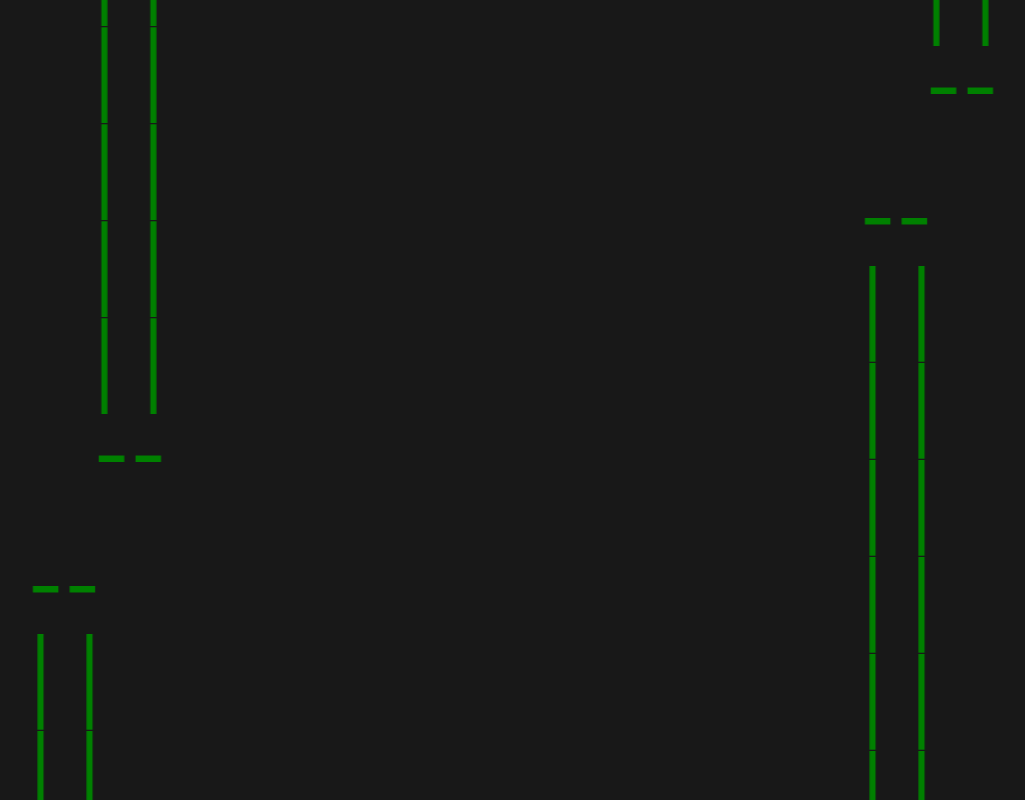
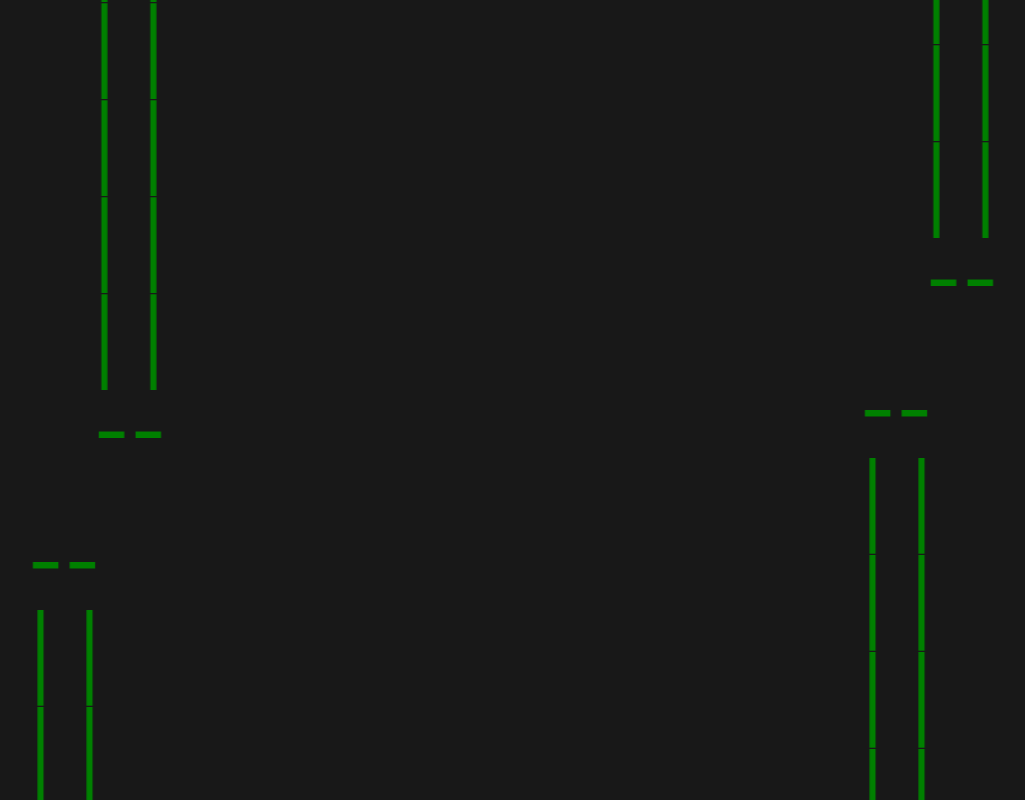
Before and after one commit to kruserr/budget-flappy-bird-engine, a React (Create React App) app: page / in a window 1280 px wide. Shown: the whole page, without its empty margins (92-1117 px from the left). Built offline with nearby package versions, Linux system fonts and the light colour scheme.

Commit message:
#25: added PipeSet

```diff
--- a/src/index.js
+++ b/src/index.js
@@ -188,18 +188,28 @@ function Pipe(props)
   );
 }
 
-function getRandomInt(min, max)
+function PipeSet(props)
 {
-  min = Math.ceil(min);
-  max = Math.floor(max);
-  return Math.floor(Math.random() * (max - min) + min);
+  function getRandomInt(min, max)
+  {
+    min = Math.ceil(min);
+    max = Math.floor(max);
+    return Math.floor(Math.random() * (max - min) + min);
+  }
+
+  const randomInt = getRandomInt(15, 80);
+
+  return (
+    <>
+      <Pipe data={{x: (65 * props?.data?.i) + 75, y: randomInt}}/>
+      <Pipe data={{x: ((65 * props?.data?.i) + 75) + 8.5, y: randomInt - 100, rotation: 180}}/>
+    </>
+  );
 }
 
 for (let i = 0; i < 6; i++)
 {
-  const randomInt = getRandomInt(15, 80);
-  engine.addObject(<Pipe data={{x: (65 * i) + 75, y: randomInt}}/>);
-  engine.addObject(<Pipe data={{x: ((65 * i) + 75) + 8.5, y: randomInt - 100, rotation: 180}}/>);
+  engine.addObject(<PipeSet data={{i: i}}/>);
 }
 
 engine.start();
```
